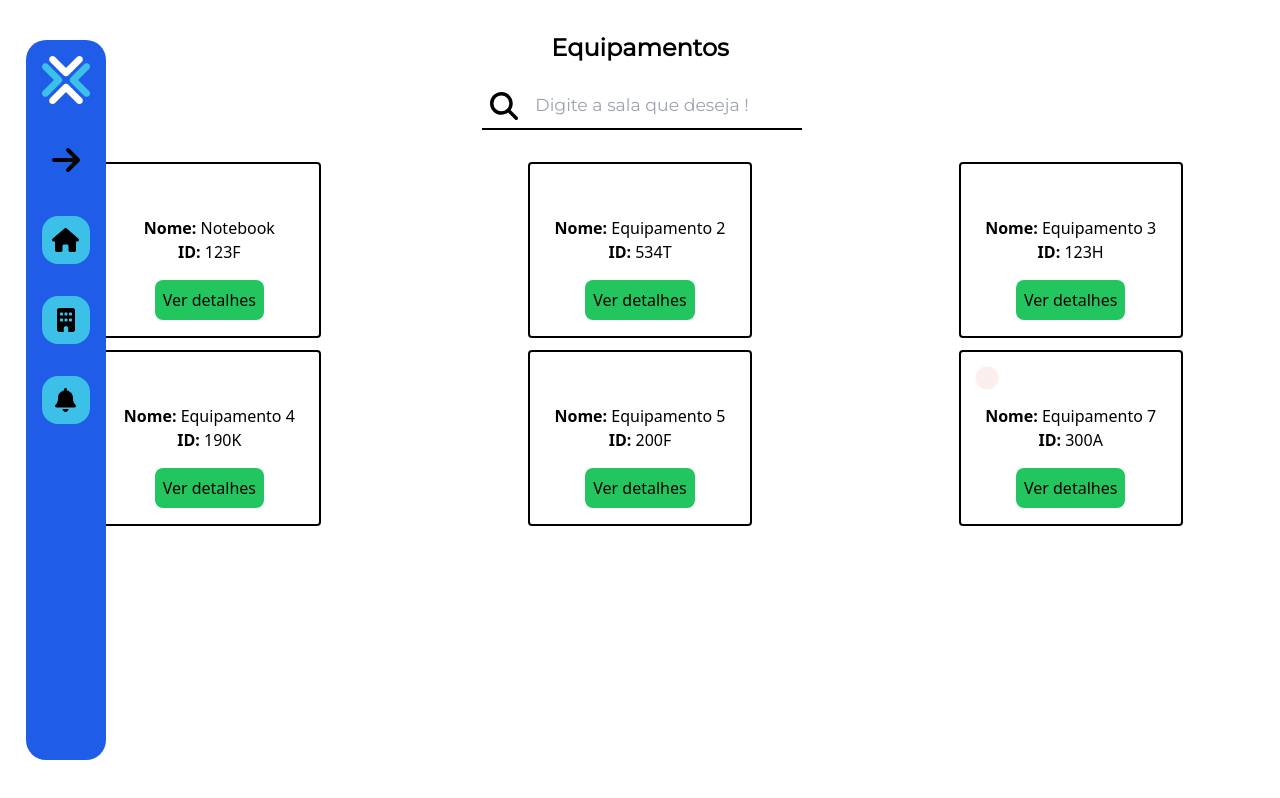
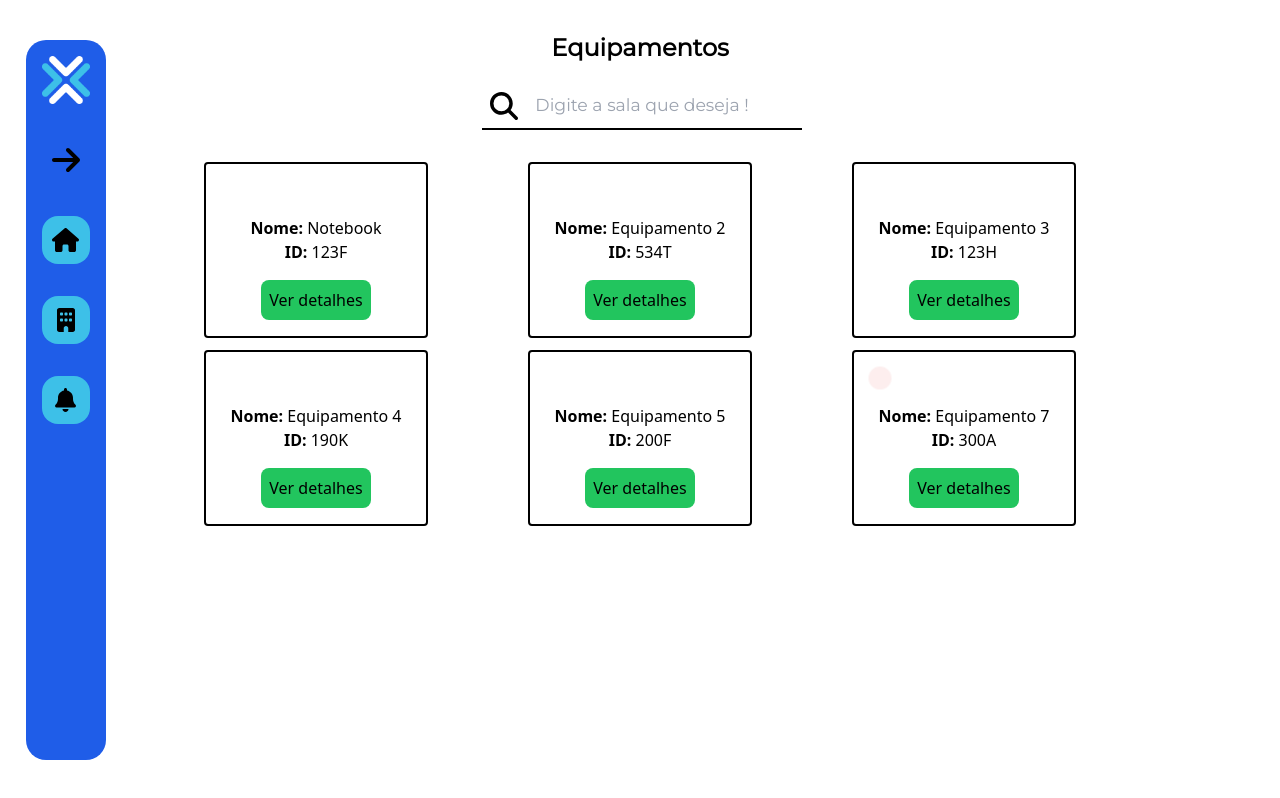
Before and after one commit to 2022M4T1-Inteli/IPTRACKER, a Next.js app in the folder src/frontend/: page /equipamentos in a window 1280 px wide. Built offline with nearby package versions, Linux system fonts and the light colour scheme.

Commit message:
Update equipamentos.jsx

```diff
--- a/src/frontend/pages/equipamentos.jsx
+++ b/src/frontend/pages/equipamentos.jsx
@@ -19,8 +19,11 @@ function equipamentos() {
                 </div>
 
             </div>
-            <div>
+            <div className="flex justify-center">
+                <div className="w-3/4">
                 <ContainerEquipamentos></ContainerEquipamentos>
+                </div>
+
             </div>
             {/* <button id={styles.margin} className="bg-transparent border-2 rounded-full border-cyan-600 w-10 hover:bg-cyan-400 hover:border-transparent">
             <Link href="/salas"><FontAwesomeIcon icon={faHouse}></FontAwesomeIcon></Link>
```
